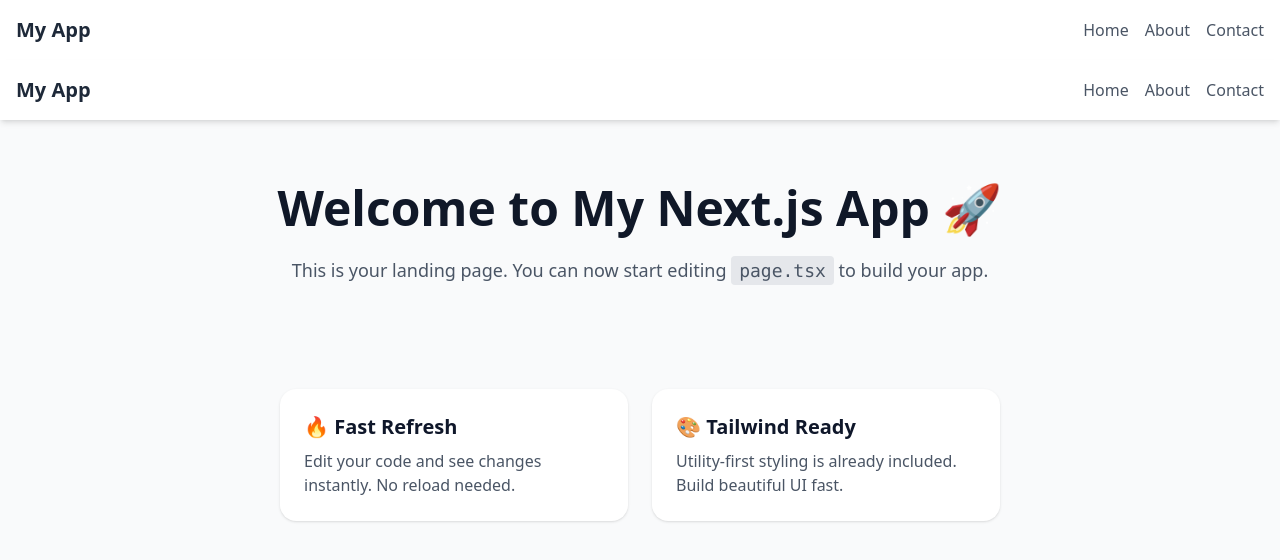
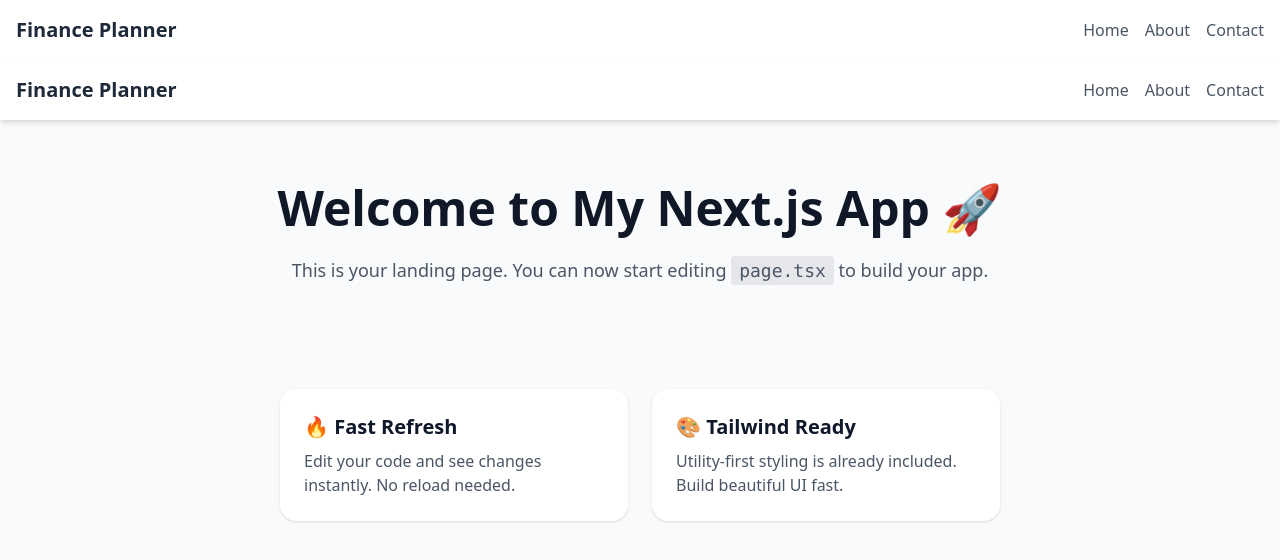
Before and after one commit to techcolloid1243/finance-planner, a Next.js app: page / in a window 1280 px wide. Shown: the top 560 px of the page. Built offline with nearby package versions, Linux system fonts and the light colour scheme.

Commit message:
Update Header.tsx

```diff
--- a/src/components/Header.tsx
+++ b/src/components/Header.tsx
@@ -3,7 +3,7 @@
 export default function Header() {
   return (
     <header className="w-full bg-white shadow-md p-4 flex justify-between items-center">
-      <h1 className="text-xl font-bold text-gray-800">My App</h1>
+      <h1 className="text-xl font-bold text-gray-800">Finance Planner</h1>
       <nav className="space-x-4">
         <a href="/" className="text-gray-600 hover:text-gray-900">Home</a>
         <a href="/about" className="text-gray-600 hover:text-gray-900">About</a>
```
